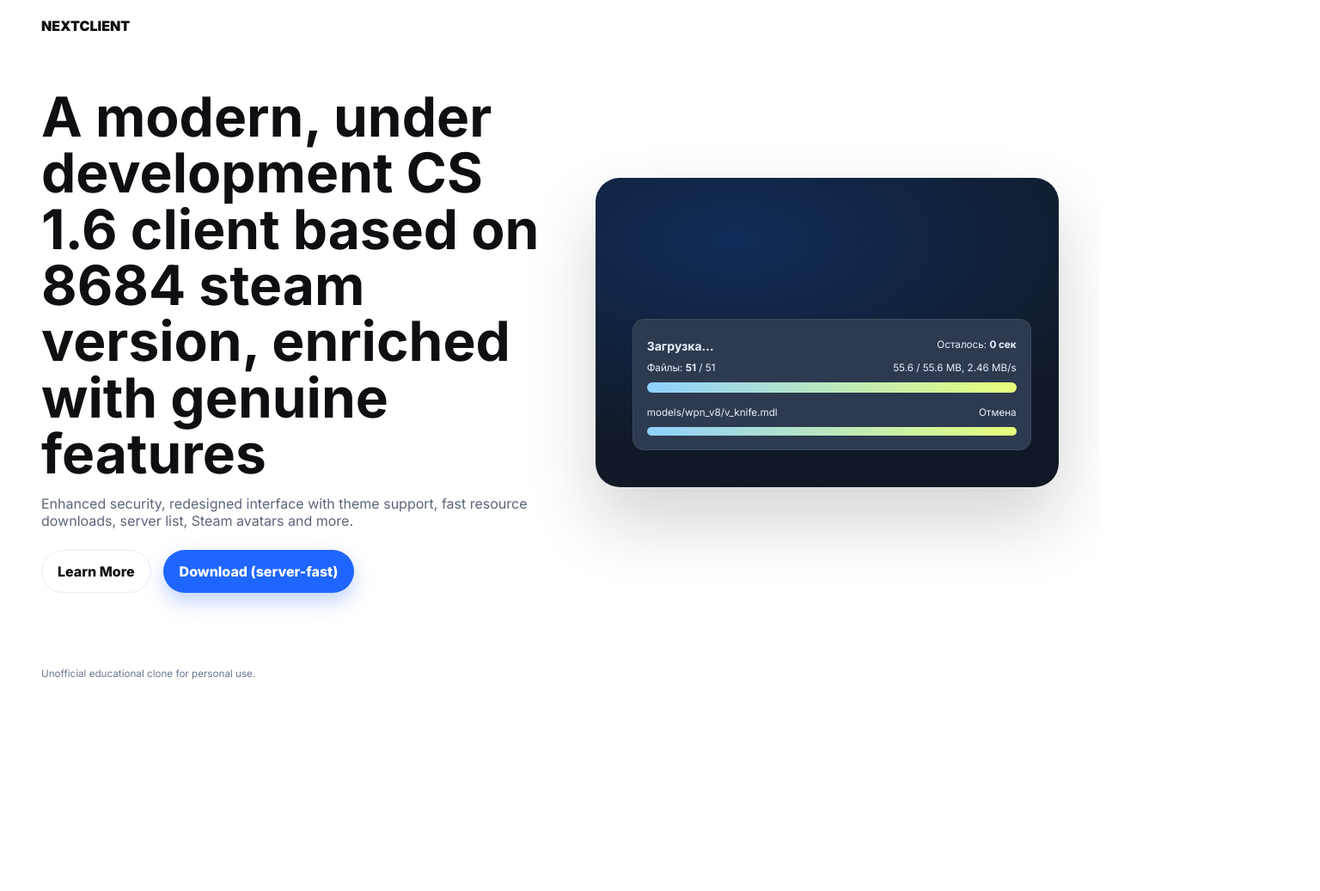
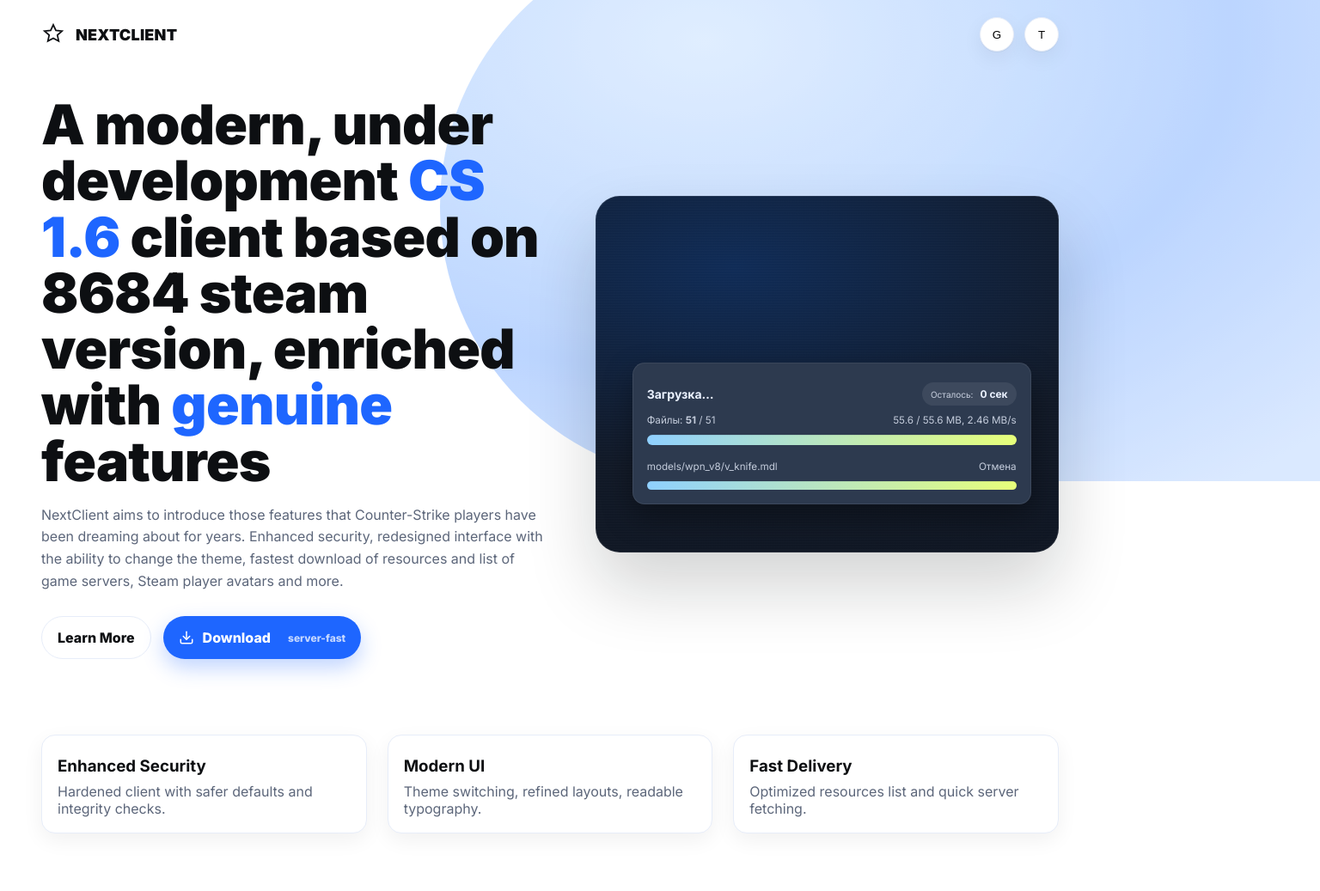
Before and after one commit to pedromejia46789bx-sys/CS1.6_NextClient, a plain HTML site: page index.html in a window 1280 px wide. Shown: the top 1037 px of the page at 86% size, 1536 px wide, since content can reach past the window. Before the commit the page ends 811 px from the top, so only its background shows below. Drawn offline with Linux system fonts and the light colour scheme.

Commit message:
Update index.html

```diff
--- a/index.html
+++ b/index.html
@@ -3,89 +3,273 @@
 <head>
   <meta charset="UTF-8" />
   <meta name="viewport" content="width=device-width, initial-scale=1" />
-  <title>NextClient — CS 1.6 Landing</title>
+  <title>NextClient — CS 1.6 Landing (Clone)</title>
+
+  <!-- Fonts -->
   <link rel="preconnect" href="https://fonts.googleapis.com">
   <link rel="preconnect" href="https://fonts.gstatic.com" crossorigin>
   <link href="https://fonts.googleapis.com/css2?family=Inter:wght@300;400;600;700;800;900&display=swap" rel="stylesheet">
+
   <style>
-    :root{--bg:#fff;--ink:#0d0f12;--muted:#5c667a;--primary:#1e66ff;--ring:#e7edf9}
+    :root{
+      --bg: #ffffff;
+      --ink: #0d0f12;
+      --muted:#5c667a;
+      --primary:#1e66ff;
+      --accent:#cfe2ff;
+      --ring:#e7edf9;
+      --surface:#f2f6ff;
+    }
+
     *{box-sizing:border-box}
     html,body{height:100%}
-    body{margin:0;font-family:Inter,system-ui,Segoe UI,Roboto,Arial;background:var(--bg);color:var(--ink);overflow-x:hidden}
-    .site{min-height:100dvh;display:flex;flex-direction:column;position:relative}
-    header,footer{padding:20px clamp(16px,5vw,48px)}
-    header{display:flex;justify-content:space-between;align-items:center}
-    .brand{font-weight:900}
-    .hero{padding:24px clamp(16px,5vw,48px) 64px;display:grid;grid-template-columns:1.1fr 1fr;gap:clamp(24px,4vw,56px);align-items:center}
-    h1{font-size:clamp(36px,5.6vw,64px);line-height:1.02;margin:.3em 0 .2em}
-    .lead{color:var(--muted);max-width:62ch}
-    .cta{display:flex;gap:14px;flex-wrap:wrap;margin-top:24px}
-    .btn{display:inline-flex;align-items:center;gap:10px;padding:14px 18px;border-radius:999px;font-weight:800;text-decoration:none}
-    .btn-outline{border:1px solid var(--ring);color:#0d0f12;background:#fff}
-    .btn-primary{background:var(--primary);color:#fff;border:1px solid transparent;box-shadow:0 10px 24px rgba(30,102,255,.28)}
-    .mock{position:relative;min-height:360px;border-radius:28px;overflow:hidden;box-shadow:0 40px 80px rgba(13,15,18,.18);background:radial-gradient(1200px 600px at 30% 20%, #102c57 0, #121a28 40%, #0d121c 100%)}
-    .panel{position:absolute;left:8%;bottom:12%;width:min(520px,86%);background:#2d3a4f;border:1px solid rgba(255,255,255,.08);color:#eaf1ff;border-radius:14px;padding:16px;font-size:14px}
-    .row{display:flex;justify-content:space-between;margin:6px 0 10px}
+    body{
+      margin:0;
+      font-family: Inter, system-ui, -apple-system, Segoe UI, Roboto, "Helvetica Neue", Arial, "Apple Color Emoji","Segoe UI Emoji";
+      color:var(--ink);
+      background: var(--bg);
+      overflow-x: hidden;
+    }
+
+    /* Layout */
+    .site{position:relative;min-height:100dvh;display:flex;flex-direction:column;isolation:isolate}
+
+    /* Header */
+    header{
+      display:flex;
+      align-items:center;
+      justify-content:space-between;
+      gap:16px;
+      padding:20px clamp(16px, 5vw, 48px);
+      position:relative;
+      z-index:2;
+    }
+    .brand{display:flex;align-items:center;gap:12px;font-weight:900;letter-spacing:.2px}
+    .brand svg{width:28px;height:28px}
+    .brand span{font-size:18px}
+    .actions{display:flex;align-items:center;gap:12px}
+    .iconbtn{
+      width:40px;height:40px;border-radius:999px;border:1px solid var(--ring);
+      display:grid;place-items:center;background:#fff;cursor:pointer;
+      transition:transform .15s ease, box-shadow .15s ease;
+      box-shadow:0 1px 0 0 rgba(13,15,18,.04), 0 8px 24px rgba(13,15,18,.06);
+    }
+    .iconbtn:hover{transform:translateY(-1px)}
+
+    /* Hero */
+    .hero{
+      display:grid;
+      grid-template-columns: 1.1fr 1fr;
+      gap: clamp(24px, 4vw, 56px);
+      align-items:center;
+      padding: 24px clamp(16px, 5vw, 48px) 64px;
+      position:relative;
+      z-index:1;
+    }
+    .headline{
+      font-size: clamp(36px, 5.6vw, 64px);
+      line-height:1.02;
+      font-weight:900;
+      letter-spacing:-.8px;
+      margin: 8px 0 18px;
+    }
+    .headline a{color:var(--primary);text-decoration:none}
+    .accentword{color:var(--primary);font-weight:900}
+    .lead{
+      color:var(--muted);
+      font-size: clamp(14px, 1.9vw, 16px);
+      line-height:1.6;
+      max-width: 60ch;
+    }
+    .cta{display:flex;gap:14px;flex-wrap:wrap;margin-top:28px}
+    .btn{
+      appearance:none;border:none;cursor:pointer;display:inline-flex;align-items:center;gap:10px;
+      padding:14px 18px;border-radius:999px;font-weight:800;font-size:16px;
+      transition:transform .15s ease, box-shadow .15s ease, background .2s ease;
+      text-decoration:none;
+    }
+    .btn-primary{background:var(--primary);color:#fff;box-shadow:0 10px 24px rgba(30,102,255,.28)}
+    .btn-primary:hover{transform:translateY(-1px);background:#1556e6}
+    .btn-outline{background:#fff;border:1px solid var(--ring);color:#0d0f12}
+    .subtag{font-size:12px;opacity:.75;margin-left:10px}
+
+    /* Mock device block */
+    .mock{
+      position:relative;aspect-ratio: 1.3/1;min-height:360px;border-radius:28px;overflow:hidden;
+      box-shadow:0 40px 80px rgba(13,15,18,.18), inset 0 0 0 1px rgba(255,255,255,.08);
+      background: radial-gradient(1200px 600px at 30% 20%, #102c57 0, #121a28 40%, #0d121c 100%);
+    }
+    .scanline{position:absolute;inset:0;background-image:repeating-linear-gradient(to bottom, rgba(255,255,255,.06), rgba(255,255,255,.06) 1px, transparent 1px, transparent 3px);mix-blend:overlay;opacity:.25}
+
+    /* Progress card */
+    .panel{
+      position:absolute;left:8%;bottom:12%;
+      width:min(520px, 86%);
+      background:#2d3a4f;border:1px solid rgba(255,255,255,.08);color:#eaf1ff;
+      border-radius:14px;padding:16px;box-shadow:0 14px 34px rgba(0,0,0,.35);
+      font-size:14px
+    }
+    .panel small{opacity:.8}
+    .row{display:flex;align-items:center;justify-content:space-between;margin:6px 0 10px}
     .bar{height:12px;border-radius:32px;background:rgba(255,255,255,.1);overflow:hidden}
-    .bar>span{display:block;height:100%;width:0;background:linear-gradient(90deg,#8fd0ff,#e7ff7a)}
-    .thin{height:10px}
-    footer{color:#6b778e;font-size:14px}
-    @media (max-width:980px){.hero{grid-template-columns:1fr}.mock{order:-1}}
+    .bar > span{display:block;height:100%;width:0%;background:linear-gradient(90deg,#8fd0ff,#e7ff7a)}
+    .bar.thin{height:10px}
+    .pill{display:inline-flex;align-items:center;gap:8px;padding:6px 10px;border-radius:999px;background:rgba(255,255,255,.08);font-size:12px}
+
+    /* Big background blob */
+    .blob{
+      position:absolute;right:-20vw;top:-10vh;width:80vw;height:80vh;border-top-left-radius:60vw;border-bottom-left-radius:60vw;background: radial-gradient(100% 100% at 30% 20%, #d7e7ff 0, #b8d1ff 40%, #a7c4ff 60%, #cfe0ff 100%);
+      filter:saturate(125%);z-index:0;opacity:.7;
+    }
+
+    /* Features section (extra) */
+    .features{
+      padding: 24px clamp(16px, 5vw, 48px) 64px;
+      display:grid;
+      grid-template-columns: repeat(3, minmax(0,1fr));
+      gap:24px;
+    }
+    .card{
+      background:#fff;
+      border:1px solid var(--ring);
+      border-radius:16px;
+      padding:18px;
+      box-shadow:0 8px 24px rgba(13,15,18,.06);
+    }
+    .card h3{margin:6px 0 8px}
+    .card p{margin:0;color:var(--muted)}
+    @media (max-width: 980px){.features{grid-template-columns:1fr}}
+
+    /* Footer */
+    footer{padding:28px clamp(16px, 5vw, 48px);color:#6b778e;font-size:14px}
+
+    /* Responsive */
+    @media (max-width: 980px){
+      .hero{grid-template-columns:1fr}
+      .mock{order:-1}
+    }
   </style>
 </head>
 <body>
   <div class="site">
+    <div class="blob" aria-hidden="true"></div>
+
+    <!-- Header -->
     <header>
-      <div class="brand">NEXTCLIENT</div>
-      <div></div>
+      <div class="brand" title="NextClient">
+        <svg viewBox="0 0 24 24" fill="none" xmlns="http://www.w3.org/2000/svg" aria-hidden="true">
+          <path d="M12 2.5l2.6 5.6 6.1.6-4.6 4 1.3 6-5.4-2.9-5.4 2.9 1.3-6-4.6-4 6.1-.6L12 2.5z" stroke="#0d0f12" stroke-width="1.5" fill="#fff"/>
+        </svg>
+        <span>NEXTCLIENT</span>
+      </div>
+      <div class="actions">
+        <button class="iconbtn" aria-label="GitHub" title="GitHub">G</button>
+        <button class="iconbtn" aria-label="Telegram" title="Telegram">T</button>
+      </div>
     </header>
 
+    <!-- Hero -->
     <main class="hero">
       <section>
-        <h1>A modern, under development <a>CS 1.6</a> client based on 8684 steam version, enriched with genuine features</h1>
-        <p class="lead">Enhanced security, redesigned interface with theme support, fast resource downloads, server list, Steam avatars and more.</p>
+        <h1 class="headline">A modern, under development <a href="#">CS 1.6</a> client based on 8684 steam version, enriched with <span class="accentword">genuine</span> features</h1>
+        <p class="lead">NextClient aims to introduce those features that Counter-Strike players have been dreaming about for years. Enhanced security, redesigned interface with the ability to change the theme, fastest download of resources and list of game servers, Steam player avatars and more.</p>
         <div class="cta">
-          <a class="btn btn-outline" href="#more">Learn More</a>
-          <!-- 👉 Descarga vía endpoint del servidor -->
-          <a class="btn btn-primary" href="/download">Download (server-fast)</a>
-          <!-- (opcional para verificar) <a class="btn btn-outline" href="/extract">Extract on server</a> -->
+          <a class="btn btn-outline" href="#features">Learn More</a>
+
+          <!-- 🔽 Usa el endpoint del servidor Python -->
+          <a class="btn btn-primary" href="/download">
+            <svg width="18" height="18" viewBox="0 0 24 24" fill="none" stroke="currentColor" stroke-width="2" stroke-linecap="round" stroke-linejoin="round" aria-hidden="true"><path d="M21 15v4a2 2 0 0 1-2 2H5a2 2 0 0 1-2-2v-4"/><polyline points="7 10 12 15 17 10"/><line x1="12" y1="15" x2="12" y2="3"/></svg>
+            Download <span class="subtag">server-fast</span>
+          </a>
         </div>
       </section>
 
-      <aside class="mock" aria-label="preview">
-        <div class="panel">
-          <div class="row"><strong>Загрузка…</strong><small>Осталось: <b id="eta">1 сек</b></small></div>
-          <div class="row"><small>Файлы: <b id="files">0</b> / 51</small><small><span id="mb">0.0</span> / 55.6 MB, <span id="speed">0.0</span> MB/s</small></div>
+      <aside class="mock" aria-label="App preview">
+        <div class="scanline" aria-hidden="true"></div>
+        <div class="panel" role="dialog" aria-label="Загрузка…">
+          <div class="row">
+            <strong>Загрузка…</strong>
+            <span class="pill"><small>Осталось:</small><b id="eta">1 сек</b></span>
+          </div>
+          <div class="row">
+            <small>Файлы: <b id="files">0</b> / 51</small>
+            <small><span id="mb">0.0</span> / 55.6 MB, <span id="speed">0.0</span> MB/s</small>
+          </div>
           <div class="bar"><span id="bar1"></span></div>
           <div style="height:10px"></div>
-          <div class="row"><small>models/wpn_v8/v_knife.mdl</small><small>Отмена</small></div>
+          <div class="row" style="margin-top:8px"><small>models/wpn_v8/v_knife.mdl</small> <small>Отмена</small></div>
           <div class="bar thin"><span id="bar2"></span></div>
         </div>
       </aside>
     </main>
 
+    <!-- Extra: Features -->
+    <section id="features" class="features">
+      <article class="card">
+        <h3>Enhanced Security</h3>
+        <p>Hardened client with safer defaults and integrity checks.</p>
+      </article>
+      <article class="card">
+        <h3>Modern UI</h3>
+        <p>Theme switching, refined layouts, readable typography.</p>
+      </article>
+      <article class="card">
+        <h3>Fast Delivery</h3>
+        <p>Optimized resources list and quick server fetching.</p>
+      </article>
+    </section>
+
+    <!-- Footer -->
     <footer>
-      <small>Unofficial educational clone for personal use.</small>
+      <span>Unofficial educational clone created for personal use. All names are placeholders.</span>
     </footer>
   </div>
 
   <script>
-    // Animación visual (no afecta la descarga del server)
+    // Mini animaciones (visuales). No afectan la descarga del servidor.
     const $ = (q)=>document.querySelector(q);
-    const bar1=$('#bar1'), bar2=$('#bar2'), files=$('#files'), mb=$('#mb'), speed=$('#speed'), eta=$('#eta');
-    let t=0, totalFiles=51, totalMb=55.6;
+
+    const bar1 = $('#bar1');
+    const bar2 = $('#bar2');
+    const files = $('#files');
+    const mb = $('#mb');
+    const speed = $('#speed');
+    const eta = $('#eta');
+
+    let t = 0, totalFiles = 51, totalMb = 55.6;
+
     function tick(){
-      t=Math.min(1,t+(Math.random()*0.025+0.01));
-      const e=1-Math.pow(1-t,3);
-      bar1.style.width=(e*100).toFixed(2)+'%';
-      bar2.style.width=(Math.min(1,e*1.12)*100).toFixed(2)+'%';
-      files.textContent=Math.round(totalFiles*e);
-      mb.textContent=(totalMb*e).toFixed(1);
-      speed.textContent=(0.9+Math.random()*2.1).toFixed(2);
-      eta.textContent = Math.max(0,(1-e)*8) < 1 ? ((Math.max(0,(1-e)*8)*1000|0)/1000)+' сек' : Math.ceil(Math.max(0,(1-e)*8))+' сек';
+      t = Math.min(1, t + (Math.random()*0.025 + 0.01));
+      const eased = 1 - Math.pow(1 - t, 3);
+      bar1.style.width = (eased*100).toFixed(2)+'%';
+      bar2.style.width = (Math.min(1, eased*1.12)*100).toFixed(2)+'%';
+      files.textContent = Math.round(totalFiles*eased);
+      const doneMb = (totalMb*eased);
+      mb.textContent = doneMb.toFixed(1);
+      const spd = (0.9 + Math.random()*2.1).toFixed(2);
+      speed.textContent = spd;
+      const remain = Math.max(0, (1-eased)*8);
+      eta.textContent = (remain<1? (remain*1000|0)/1000 + ' сек' : Math.ceil(remain) + ' сек');
       if(t<1) requestAnimationFrame(tick);
     }
     requestAnimationFrame(tick);
+
+    // Smooth scroll
+    document.querySelector('a[href="#features"]').addEventListener('click', (e)=>{
+      e.preventDefault();
+      document.querySelector('#features').scrollIntoView({behavior:'smooth'});
+    });
+
+    // Subtle float for the panel
+    const panel = document.querySelector('.panel');
+    let dir = 1, y = 0;
+    function float(){
+      y += 0.06*dir;
+      if(y>6 || y<-6) dir*=-1;
+      panel.style.transform = `translateY(${y}px)`;
+      requestAnimationFrame(float);
+    }
+    requestAnimationFrame(float);
   </script>
 </body>
 </html>
```
